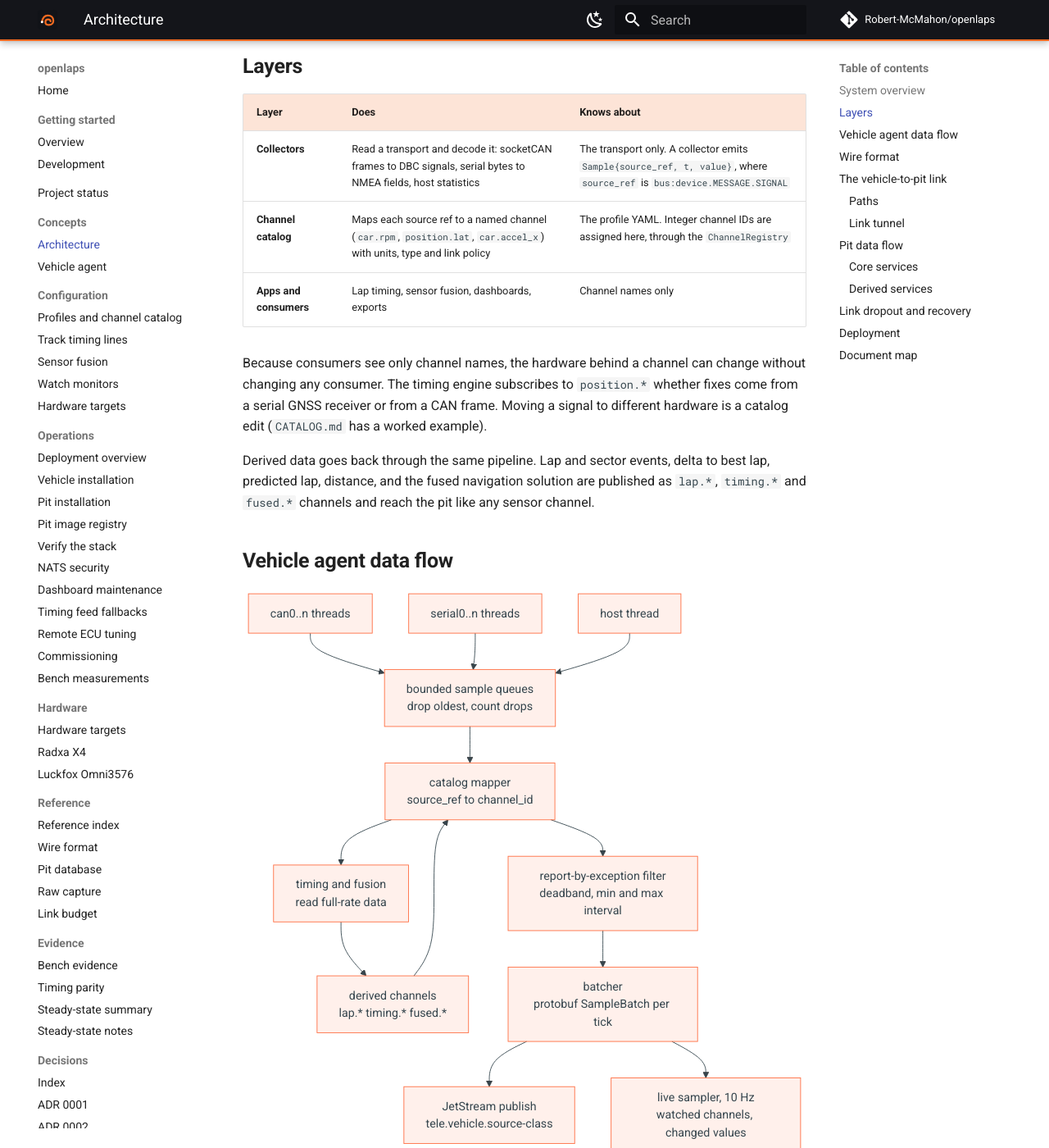
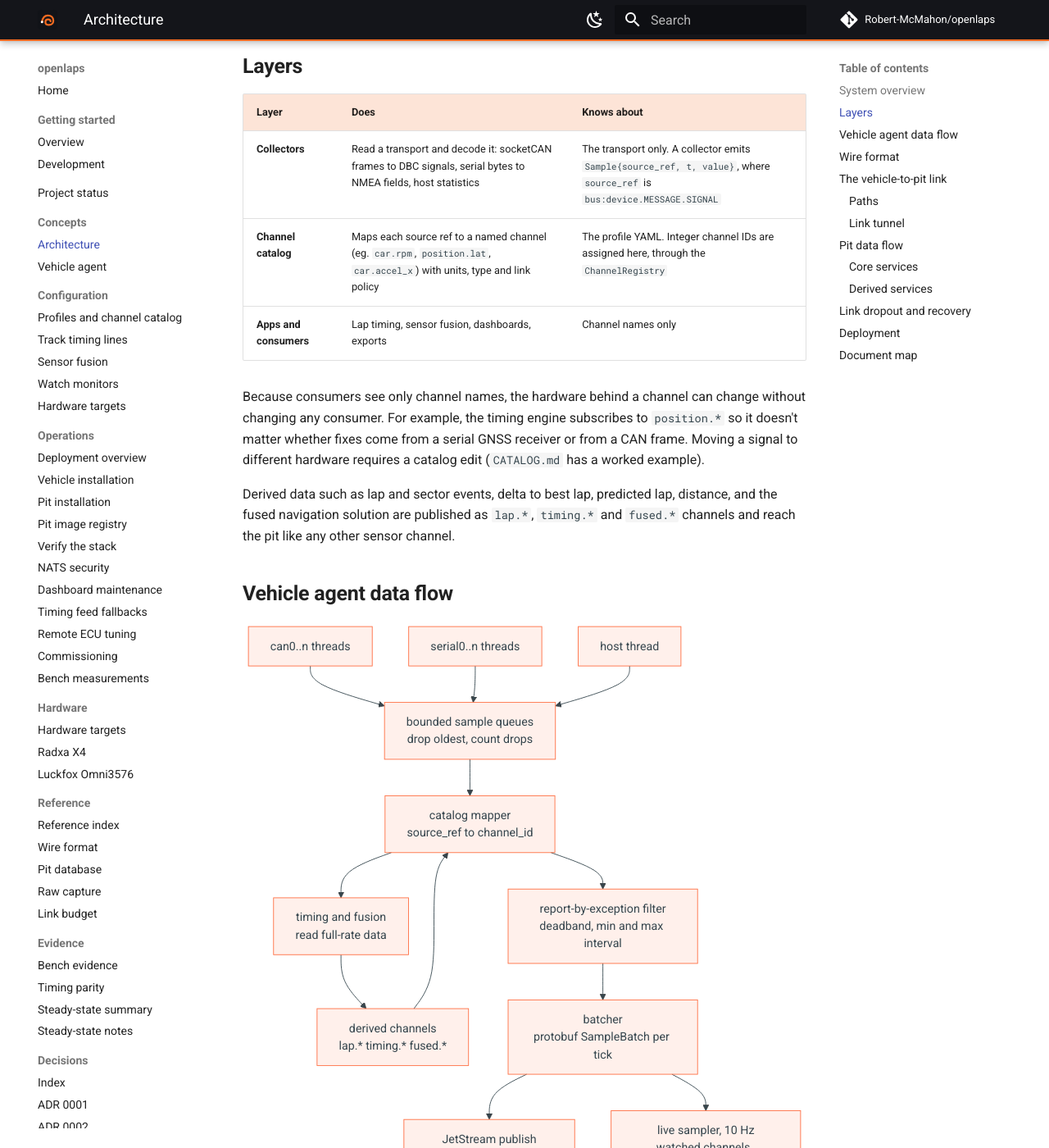
Before and after one commit to Robert-McMahon/openlaps, an MkDocs documentation site: the page built from docs/ARCHITECTURE.md, in a window 1280 px wide and 1400 px high, scrolled down 994 px. Shown: the whole window at 82% size. Built offline with MkDocs 1.6.1 and Material for MkDocs 9.7.7, drawn with Linux system fonts in a browser that asks for light colours; comment, search, counter and statistics services are not loaded; some of the changed text lies outside the part shown.

Commit message:
Refine architecture document for clarity and examples
Clarified descriptions in the architecture document, including examples and improved wording for better understanding.

```diff
--- a/docs/ARCHITECTURE.md
+++ b/docs/ARCHITECTURE.md
@@ -51,19 +51,19 @@ sends live frames first. See [The vehicle-to-pit link](#the-vehicle-to-pit-link)
 | Layer | Does | Knows about |
 | --- | --- | --- |
 | **Collectors** | Read a transport and decode it: socketCAN frames to DBC signals, serial bytes to NMEA fields, host statistics | The transport only. A collector emits `Sample{source_ref, t, value}`, where `source_ref` is `bus:device.MESSAGE.SIGNAL` |
-| **Channel catalog** | Maps each source ref to a named channel (`car.rpm`, `position.lat`, `car.accel_x`) with units, type and link policy | The profile YAML. Integer channel IDs are assigned here, through the `ChannelRegistry` |
+| **Channel catalog** | Maps each source ref to a named channel (eg. `car.rpm`, `position.lat`, `car.accel_x`) with units, type and link policy | The profile YAML. Integer channel IDs are assigned here, through the `ChannelRegistry` |
 | **Apps and consumers** | Lap timing, sensor fusion, dashboards, exports | Channel names only |
 
 Because consumers see only channel names, the hardware behind a channel can
-change without changing any consumer. The timing engine subscribes to
-`position.*` whether fixes come from a serial GNSS receiver or from a CAN
-frame. Moving a signal to different hardware is a catalog edit (`CATALOG.md`
+change without changing any consumer. For example, the timing engine subscribes to
+`position.*` so it doesn't matter whether fixes come from a serial GNSS receiver or from a CAN
+frame. Moving a signal to different hardware requires a catalog edit (`CATALOG.md`
 has a worked example).
 
-Derived data goes back through the same pipeline. Lap and sector events,
+Derived data such as lap and sector events,
 delta to best lap, predicted lap, distance, and the fused navigation
 solution are published as `lap.*`, `timing.*` and `fused.*` channels and
-reach the pit like any sensor channel.
+reach the pit like any other sensor channel.
 
 ## Vehicle agent data flow
 
@@ -85,9 +85,7 @@ flowchart TB
 
 The full specification is in `AGENT_DESIGN.md`. The main points:
 
-- **Timestamps.** Each `SampleBatch` carries a wall-clock and a monotonic
-  epoch, and each sample carries a microsecond offset from it. The capture
-  time of every sample is preserved through batching.
+- **Timestamps.** Each `SampleBatch` carries the UTC time of the batch, and each sample carries a microsecond offset from it, so the capture time of every sample is preserved through batching. The batch also carries a reading of the vehicle's monotonic clock (a counter that is never adjusted), so elapsed time on the vehicle can be measured even if the UTC clock is corrected (eg if GPS gets a fix on startup).
 - **Report-by-exception (RBE) applies to the link, not to the apps.** The
   timing engine and the fusion filter read the data before the RBE filter,
   so they always see every sample. Each RBE channel has a `max_interval`
```
